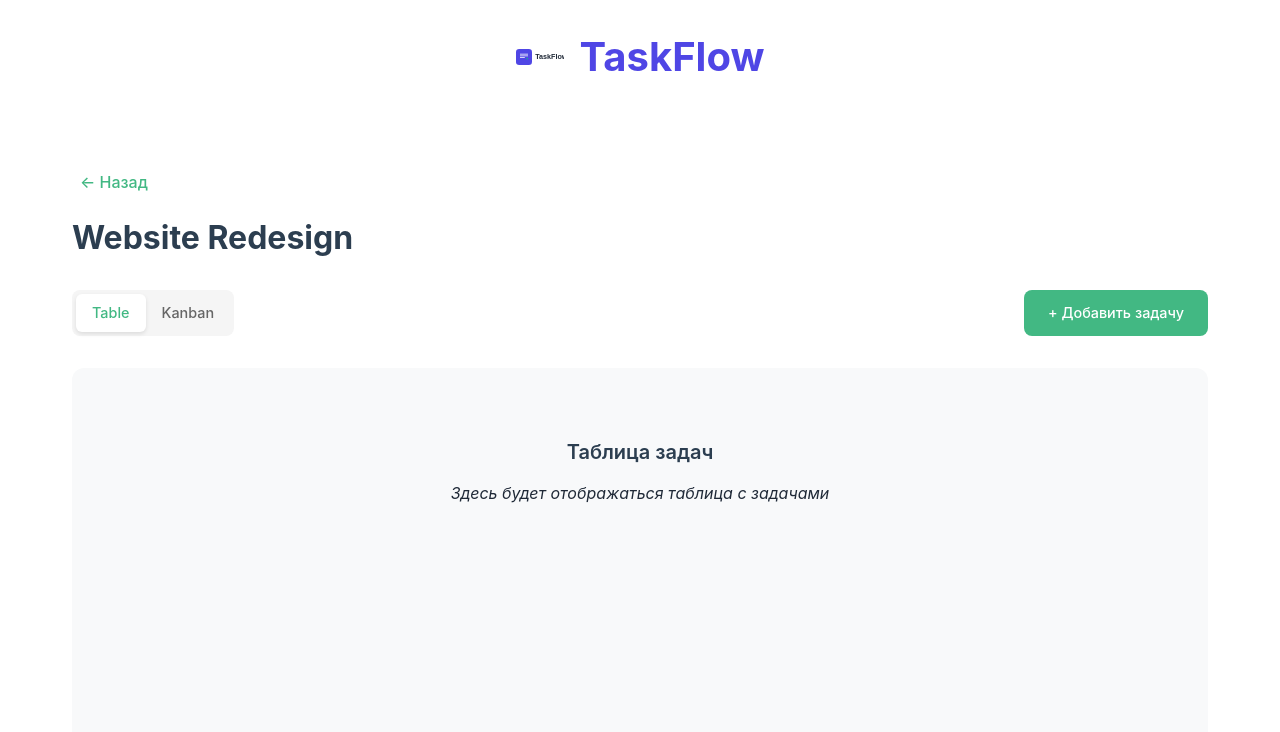
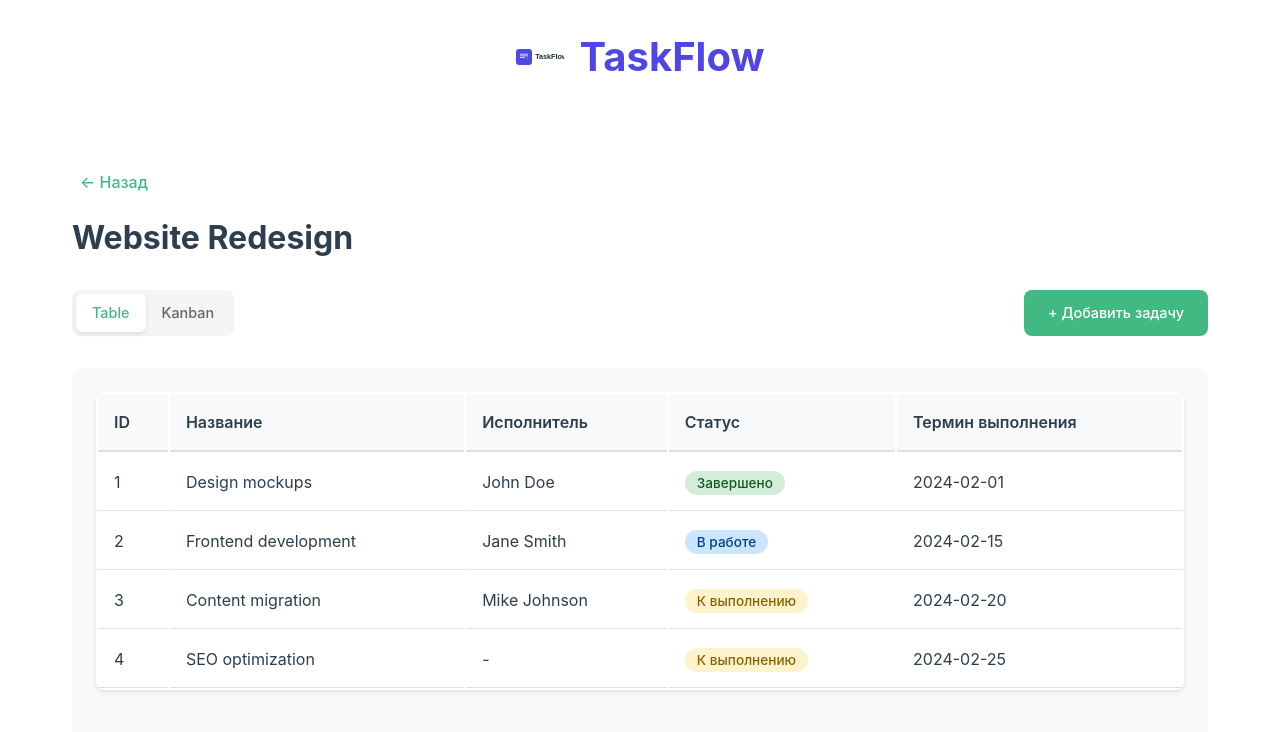
Before and after one commit to sundevil666/project-task-manager-vue, a Vue app: page /project/1 in a window 1280 px wide. Shown: the top 732 px of the page. Built offline with nearby package versions, Linux system fonts and the light colour scheme.

Commit message:
add tasks table and fix sass deprecation

```diff
--- a/src/pages/ProjectDetail.vue
+++ b/src/pages/ProjectDetail.vue
@@ -26,10 +26,36 @@
 
       <div class="tasks-container">
         <div v-if="viewMode === 'table'" class="table-view">
-          <div class="table-placeholder">
-            <h3>Таблица задач</h3>
-            <p>Здесь будет отображаться таблица с задачами</p>
+          <div v-if="isLoading" class="loading-state">
+            <p>Loading...</p>
           </div>
+          <div v-else-if="projectTasks.length === 0" class="empty-state">
+            <p>Нет задач</p>
+          </div>
+          <table v-else class="tasks-table">
+            <thead>
+              <tr>
+                <th>ID</th>
+                <th>Название</th>
+                <th>Исполнитель</th>
+                <th>Статус</th>
+                <th>Термин выполнения</th>
+              </tr>
+            </thead>
+            <tbody>
+              <tr v-for="task in projectTasks" :key="task.id">
+                <td>{{ task.id }}</td>
+                <td>{{ task.title }}</td>
+                <td>{{ task.assignee || '-' }}</td>
+                <td>
+                  <span :class="['status-badge', `status-${task.status}`]">
+                    {{ getStatusText(task.status) }}
+                  </span>
+                </td>
+                <td>{{ task.dueDate || '-' }}</td>
+              </tr>
+            </tbody>
+          </table>
         </div>
 
         <div v-else-if="viewMode === 'kanban'" class="kanban-view">
@@ -66,13 +92,15 @@
 </template>
 
 <script setup lang="ts">
-import { computed, ref } from 'vue'
+import { computed, ref, onMounted } from 'vue'
 import { useRouter, useRoute } from 'vue-router'
 import { mockProjects } from '../mocks/projects'
+import { useTaskStore } from '../store/tasks'
 import type { IProject } from '../types'
 
 const router = useRouter()
 const route = useRoute()
+const taskStore = useTaskStore()
 
 const viewMode = ref<'table' | 'kanban'>('table')
 
@@ -93,8 +121,27 @@ const project = computed((): IProject | null => {
   return null
 })
 
+const projectId = computed(() => Number(route.params.id))
+const projectTasks = computed(() => taskStore.getTasksByProjectId(projectId.value))
+const isLoading = computed(() => taskStore.loading)
+
 const goBack = () => {
   router.push('/')
+}
+
+onMounted(async () => {
+  if (projectId.value) {
+    await taskStore.fetchTasks(projectId.value)
+  }
+})
+
+const getStatusText = (status: string) => {
+  switch (status) {
+    case 'todo': return 'К выполнению'
+    case 'in-progress': return 'В работе'
+    case 'done': return 'Завершено'
+    default: return status
+  }
 }
 </script>
 
@@ -208,19 +255,71 @@ const goBack = () => {
 }
 
 .table-view {
-  .table-placeholder {
+  .loading-state,
+  .empty-state {
     text-align: center;
     padding: 3rem;
     color: #666;
 
-    h3 {
-      margin: 0 0 1rem 0;
-      color: #2c3e50;
-    }
-
     p {
       margin: 0;
       font-style: italic;
+    }
+  }
+
+  .tasks-table {
+    width: 100%;
+    background: white;
+    border-radius: 8px;
+    overflow: hidden;
+    box-shadow: 0 2px 4px rgba(0, 0, 0, 0.1);
+
+    thead {
+      background: #f8f9fa;
+
+      th {
+        padding: 1rem;
+        text-align: left;
+        font-weight: 600;
+        color: #2c3e50;
+        border-bottom: 2px solid #e0e0e0;
+      }
+    }
+
+    tbody {
+      tr {
+        &:hover {
+          background: #f8f9fa;
+        }
+
+        td {
+          padding: 1rem;
+          border-bottom: 1px solid #e0e0e0;
+          color: #2c3e50;
+        }
+      }
+    }
+
+    .status-badge {
+      padding: 0.25rem 0.75rem;
+      border-radius: 12px;
+      font-size: 0.85rem;
+      font-weight: 500;
+
+      &.status-todo {
+        background: #fff3cd;
+        color: #856404;
+      }
+
+      &.status-in-progress {
+        background: #cce5ff;
+        color: #004085;
+      }
+
+      &.status-done {
+        background: #d4edda;
+        color: #155724;
+      }
     }
   }
 }
--- a/src/styles/_base.scss
+++ b/src/styles/_base.scss
@@ -1,4 +1,4 @@
-@import 'variables';
+@use 'variables' as *;
 
 // Reset and base styles
 *,
--- a/src/styles/main.scss
+++ b/src/styles/main.scss
@@ -1,3 +1,3 @@
 // Main SCSS file - imports all global styles
-@import 'variables';
-@import 'base';
+@use 'variables' as *;
+@use 'base';
```
